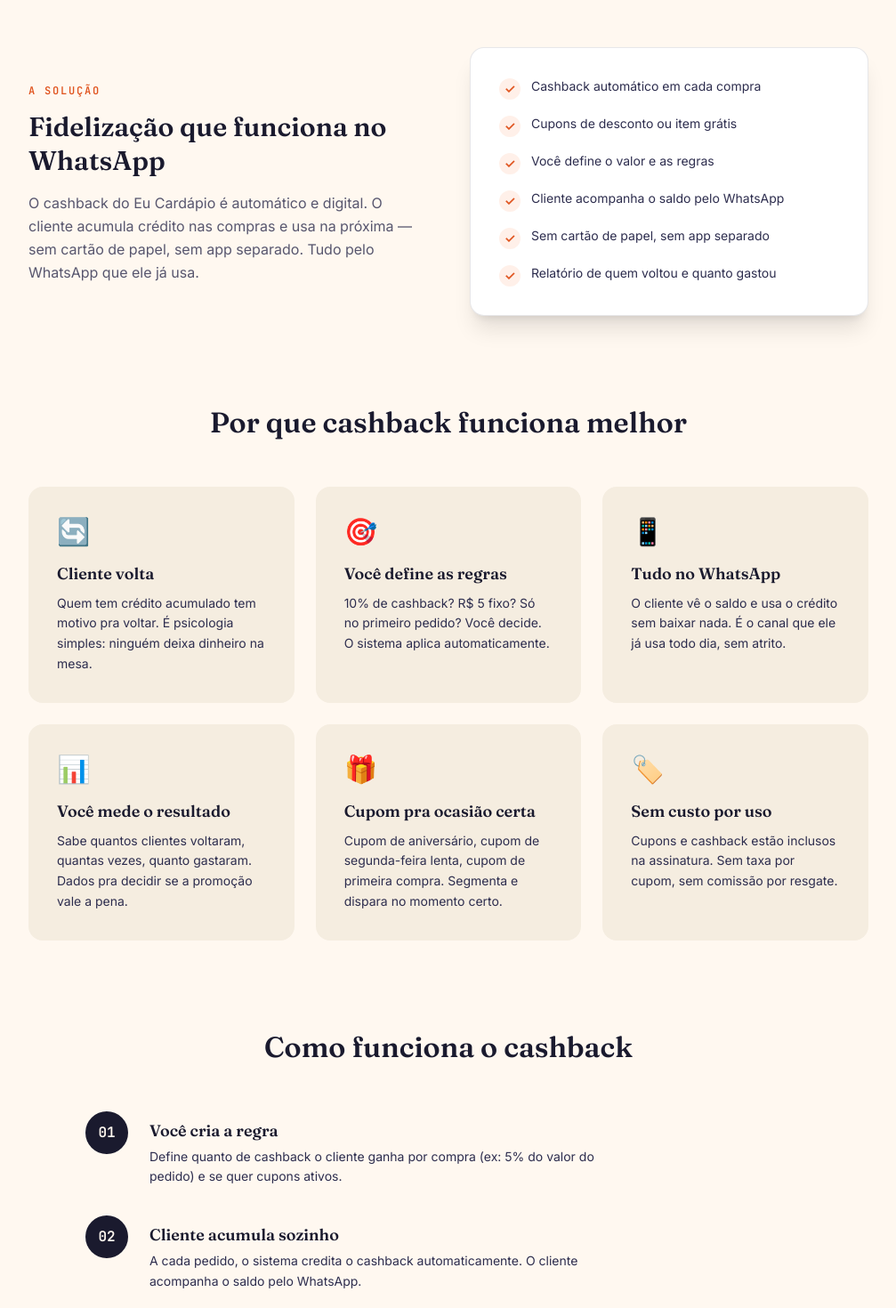
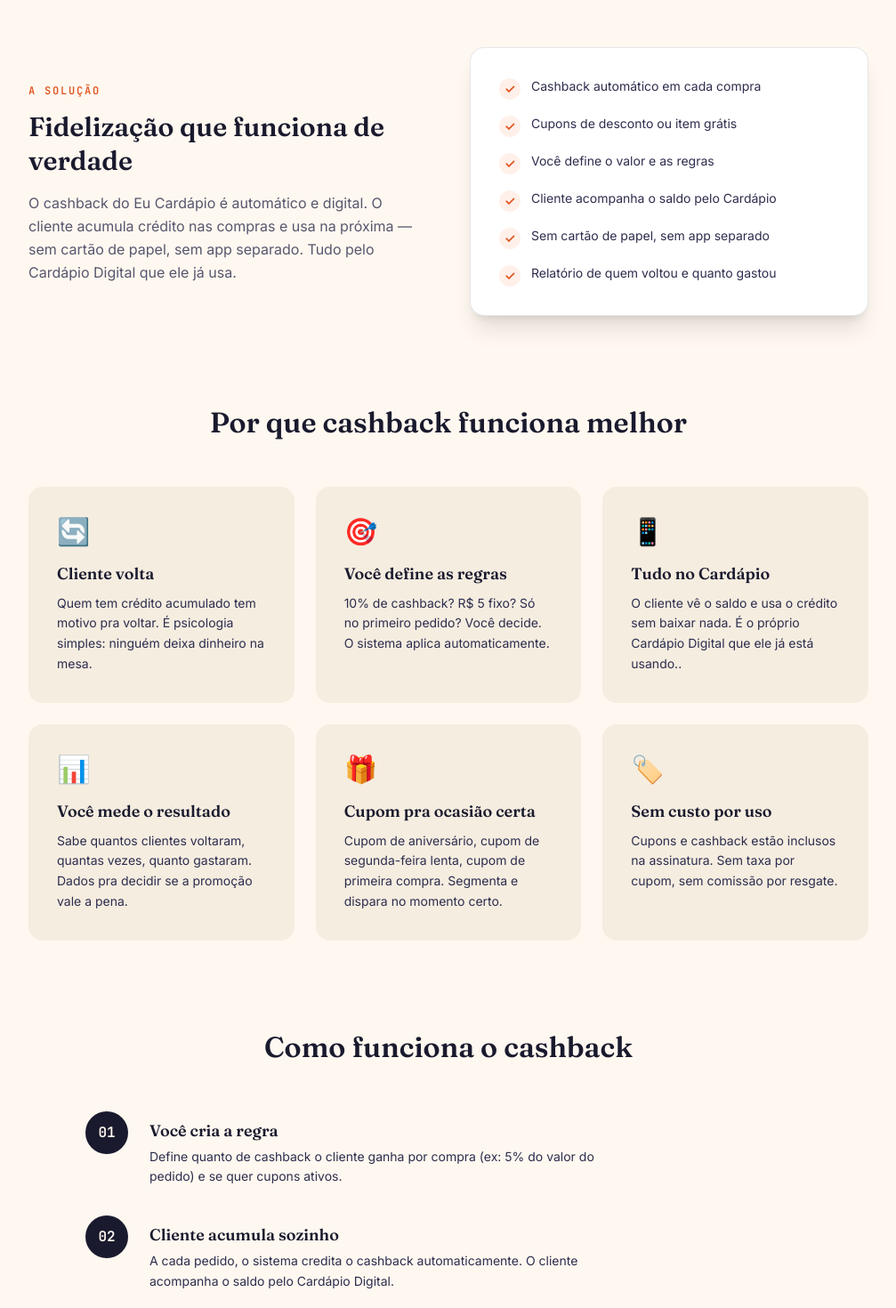
Before and after one commit to jorgeguto87/eucardapio_builder, a React (Vite) app: page /cashback-fidelizacao in a window 1280 px wide. Shown: the part 1080-2550 px from the top of the page at 89% size, without its empty margins (136-1143 px from the left). Built offline with nearby package versions, Linux system fonts and the light colour scheme; no server answers.

Commit message:
Update cashback messaging from WhatsApp to Cardápio

```diff
--- a/src/pages/CashbackFidelizacaoPage.jsx
+++ b/src/pages/CashbackFidelizacaoPage.jsx
@@ -26,13 +26,13 @@
 
 const solution = {
   tag: 'a solução',
-  title: 'Fidelização que funciona no WhatsApp',
-  body: 'O cashback do Eu Cardápio é automático e digital. O cliente acumula crédito nas compras e usa na próxima — sem cartão de papel, sem app separado. Tudo pelo WhatsApp que ele já usa.',
+  title: 'Fidelização que funciona de verdade',
+  body: 'O cashback do Eu Cardápio é automático e digital. O cliente acumula crédito nas compras e usa na próxima — sem cartão de papel, sem app separado. Tudo pelo Cardápio Digital que ele já usa.',
   items: [
     'Cashback automático em cada compra',
     'Cupons de desconto ou item grátis',
     'Você define o valor e as regras',
-    'Cliente acompanha o saldo pelo WhatsApp',
+    'Cliente acompanha o saldo pelo Cardápio',
     'Sem cartão de papel, sem app separado',
     'Relatório de quem voltou e quanto gastou',
   ],
@@ -43,7 +43,7 @@
   items: [
     { icon: '🔄', title: 'Cliente volta', body: 'Quem tem crédito acumulado tem motivo pra voltar. É psicologia simples: ninguém deixa dinheiro na mesa.' },
     { icon: '🎯', title: 'Você define as regras', body: '10% de cashback? R$ 5 fixo? Só no primeiro pedido? Você decide. O sistema aplica automaticamente.' },
-    { icon: '📱', title: 'Tudo no WhatsApp', body: 'O cliente vê o saldo e usa o crédito sem baixar nada. É o canal que ele já usa todo dia, sem atrito.' },
+    { icon: '📱', title: 'Tudo no Cardápio', body: 'O cliente vê o saldo e usa o crédito sem baixar nada. É o próprio Cardápio Digital que ele já está usando..' },
     { icon: '📊', title: 'Você mede o resultado', body: 'Sabe quantos clientes voltaram, quantas vezes, quanto gastaram. Dados pra decidir se a promoção vale a pena.' },
     { icon: '🎁', title: 'Cupom pra ocasião certa', body: 'Cupom de aniversário, cupom de segunda-feira lenta, cupom de primeira compra. Segmenta e dispara no momento certo.' },
     { icon: '🏷️', title: 'Sem custo por uso', body: 'Cupons e cashback estão inclusos na assinatura. Sem taxa por cupom, sem comissão por resgate.' },
@@ -54,14 +54,14 @@
   title: 'Como funciona o cashback',
   items: [
     { title: 'Você cria a regra', body: 'Define quanto de cashback o cliente ganha por compra (ex: 5% do valor do pedido) e se quer cupons ativos.' },
-    { title: 'Cliente acumula sozinho', body: 'A cada pedido, o sistema credita o cashback automaticamente. O cliente acompanha o saldo pelo WhatsApp.' },
+    { title: 'Cliente acumula sozinho', body: 'A cada pedido, o sistema credita o cashback automaticamente. O cliente acompanha o saldo pelo Cardápio Digital.' },
     { title: 'Cliente usa na próxima compra', body: 'No pedido seguinte, ele escolhe usar o saldo. O desconto é aplicado e o pedido segue normal.' },
   ],
 }
 
 const faq = [
   { q: 'Quem paga o cashback — eu ou o Eu Cardápio?', a: 'O cashback é um desconto que você oferece ao cliente, então sai do seu faturamento. Você define o valor e tem controle total sobre quanto quer investir em fidelização.' },
-  { q: 'O cliente precisa de um cartão ou app?', a: 'Não. O cashback é automático e digital. O cliente acumula e consulta o saldo pelo WhatsApp, sem baixar nada nem carregar cartão.' },
+  { q: 'O cliente precisa de um cartão ou app?', a: 'Não. O cashback é automático e digital. O cliente acumula e consulta o saldo pelo Cardápio Digital, sem baixar nada nem carregar cartão.' },
   { q: 'Posso criar cupons para ocasiões específicas?', a: 'Sim. Você pode criar cupons de desconto, item grátis, primeira compra, aniversário — o que fizer sentido para o seu restaurante.' },
   { q: 'Consigo ver se a fidelização está funcionando?', a: 'Sim. O painel mostra quantos clientes voltaram, quantas vezes pediram e quanto gastaram. Você mede o retorno antes de decidir continuar.' },
   { q: 'Tem limite de cupons ou clientes no plano?', a: 'Não. Cupons e cashback são inclusos na assinatura de R$ 79,90/mês, sem limite de uso. Você cria quantos cupons quiser.' },
```
